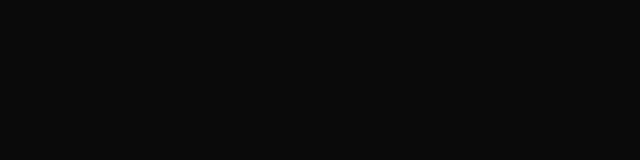
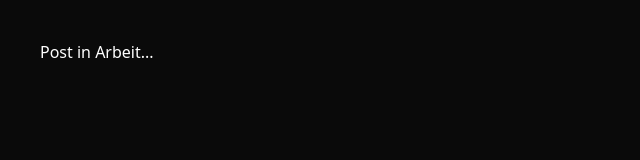
Before and after one commit to dorbinDevFRLNCR/cp-blog, a Next.js app: page /blog in a window 1280 px wide. Shown: the top 160 px of the page, without its empty margins (0-640 px from the left). Built offline with nearby package versions, Linux system fonts and the light colour scheme.

Commit message:
fix: add default export to blog/[slug]/page to fix vercel build

```diff
--- a/src/app/blog/page.tsx
+++ b/src/app/blog/page.tsx
@@ -1,3 +1,7 @@
 export default function Home() {
-  return
+  return (
+    <div className="p-10 text-white">
+      <h1>Post in Arbeit...</h1>
+    </div>
+  )
 }
```
